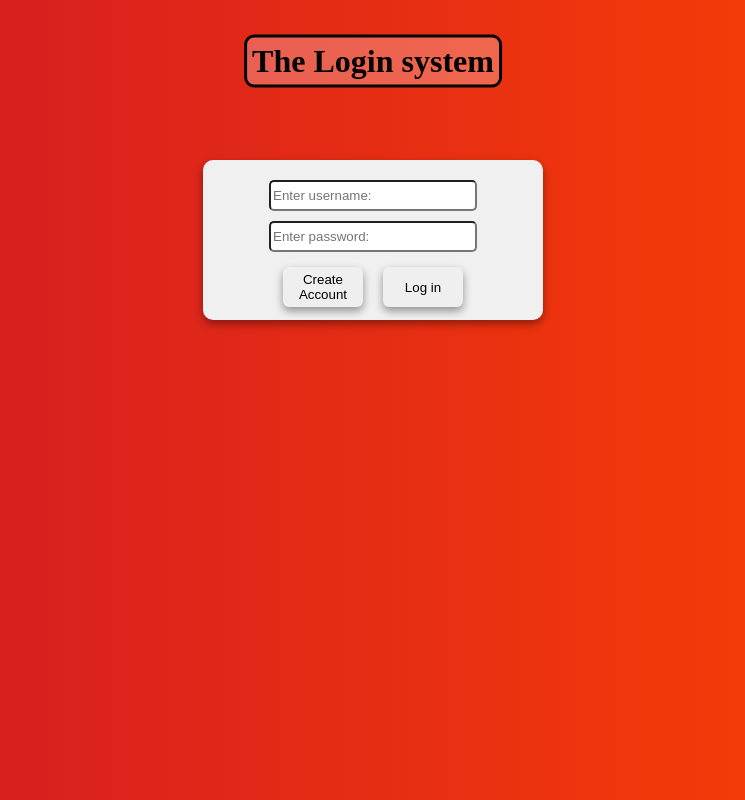
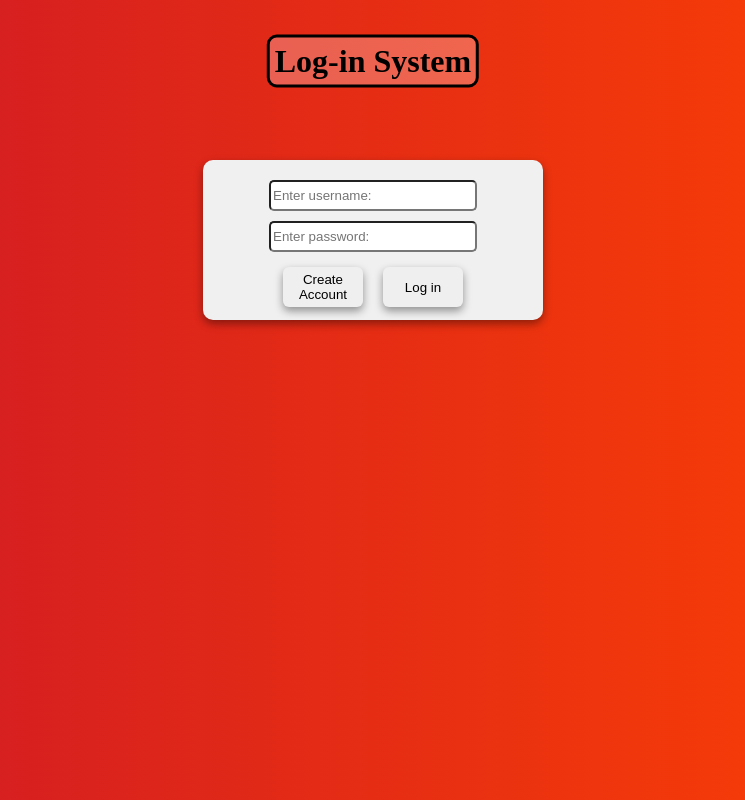
Before and after one commit to malikDev2/log-in-system, a plain HTML site: page frontend/index.html in a window 1280 px wide. Shown: the whole page, without its empty margins (267-1012 px from the left). Drawn offline with Linux system fonts and the light colour scheme.

Commit message:
heading change

```diff
--- a/frontend/index.html
+++ b/frontend/index.html
@@ -7,7 +7,7 @@
     <link rel="stylesheet" href="styles.css">
 </head>
 <body>
-    <h1>The Login system</h1>
+    <h1>Log-in System</h1>
     <div class = "box">
         <div class="inputs">
             <input type="text" placeholder="Enter username:">
--- a/frontend/styles.css
+++ b/frontend/styles.css
@@ -15,7 +15,9 @@ h1{
 }
 h1:hover{
     background: rgb(255, 155, 155);
-    cursor: wait;
+    border: 3px solid rgb(110, 58, 255);
+    cursor: none;
+    transition: 500ms;
 }
 
 .box {
```
